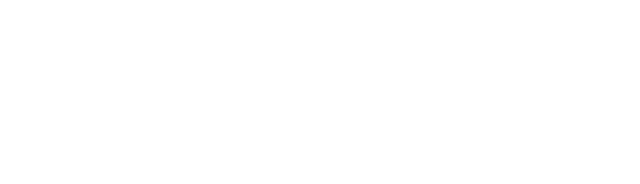
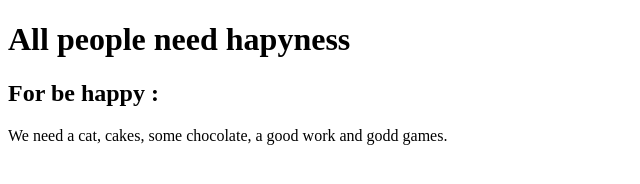
Before and after one commit to StellaGreen/collaboration, a plain HTML site: page collaborYSSM/Stella/Stella.html in a window 1280 px wide. Shown: the whole page, without its empty margins (0-640 px from the left). Drawn offline with Linux system fonts and the light colour scheme.

Commit message:
changement

```diff
--- a/collaborYSSM/Stella/Stella.html
+++ b/collaborYSSM/Stella/Stella.html
@@ -2,14 +2,15 @@
 <html>
 
 <head>
-  <title></title>
+  <title>ALL for ONE</title>
   <meta charset="utf-8">
   <link rel="stylesheet" href="stella.css">
 </head>
 
 <body>
-  <h1></h1>
-  <p></p>
+  <h1>All people need hapyness</h1>
+  <h2>For be happy : </h2>
+  <p>We need a cat, cakes, some chocolate, a good work and godd games.</p>
 
 </body>
 
```
